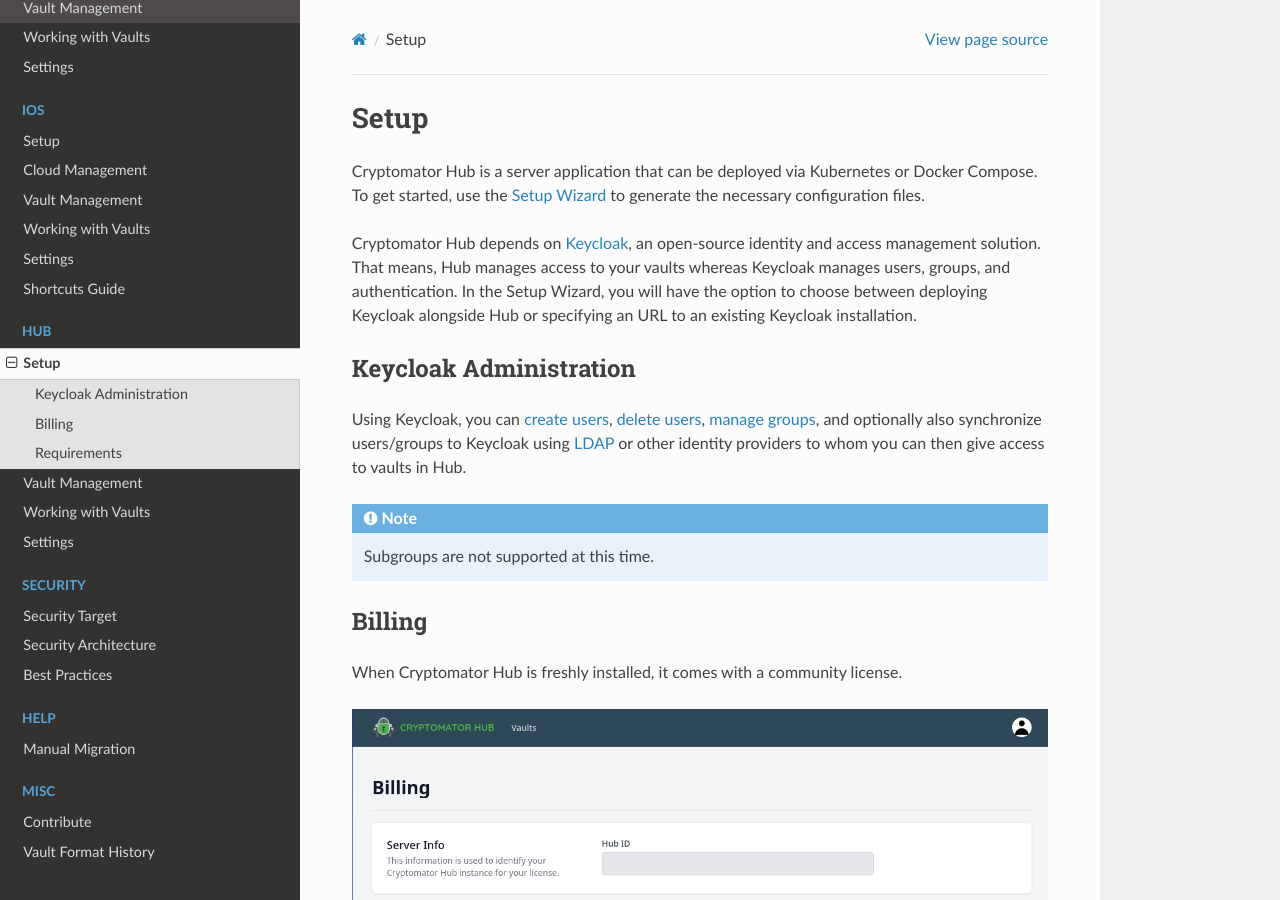
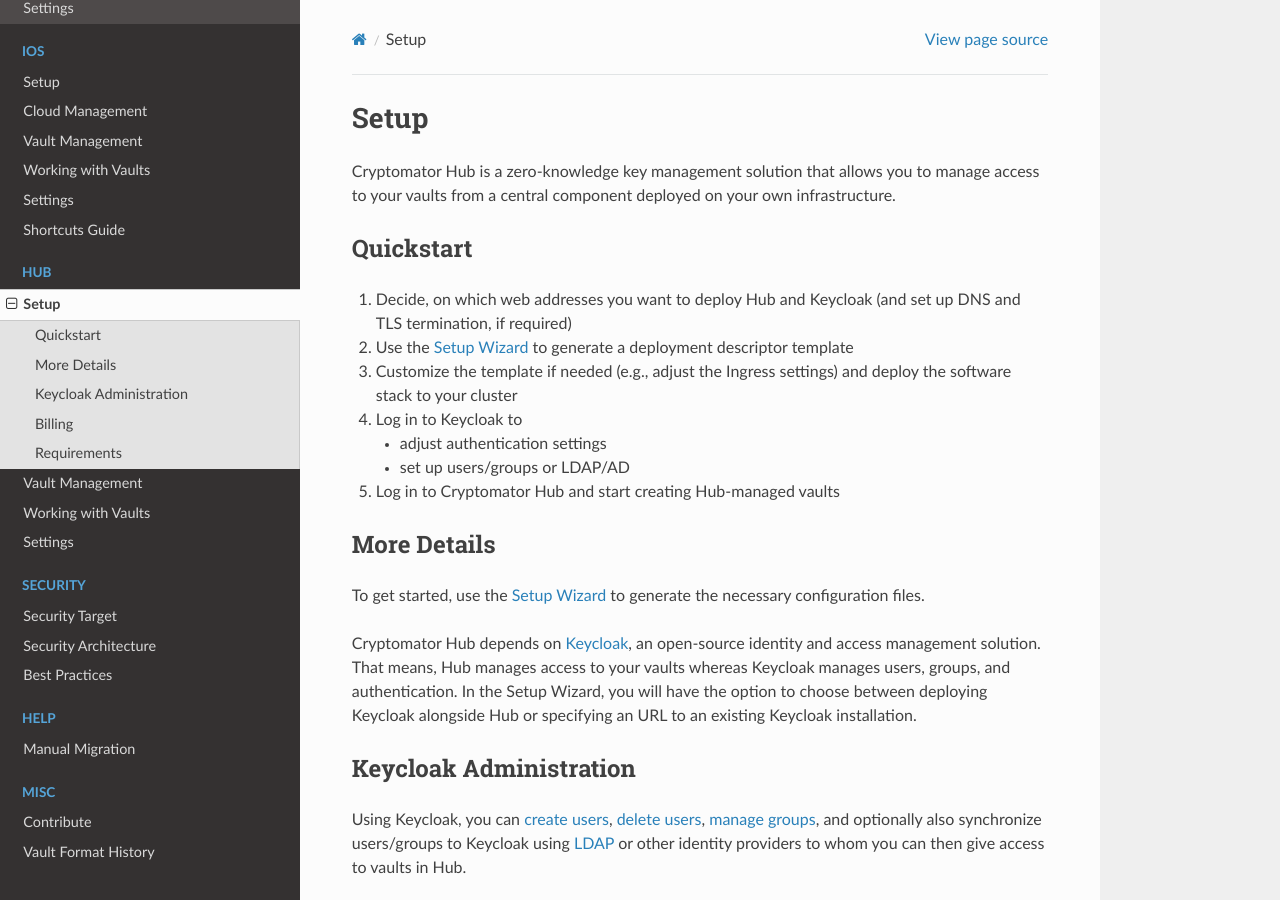
Before and after one commit to cryptomator/docs, a Sphinx documentation site: the page built from source/hub/setup.rst, in a window 1280 px wide and 900 px high. Built offline with Sphinx 7.4.7 and the Read the Docs theme 2.0.0, drawn with Linux system fonts in a browser that asks for light colours.

Commit message:
Update setup.rst (#32)
* Update setup.rst

added quickstart

* updated hub setup

Co-authored-by: Tobias Hagemann <tobias.hagemann@skymatic.de>

```diff
--- a/source/hub/setup.rst
+++ b/source/hub/setup.rst
@@ -3,7 +3,28 @@
 Setup
 =====
 
-Cryptomator Hub is a server application that can be deployed via Kubernetes or Docker Compose. To get started, use the `Setup Wizard <https://cryptomator.org/hub/setup/>`_ to generate the necessary configuration files.
+Cryptomator Hub is a zero-knowledge key management solution that allows you to manage access to your vaults from a central component deployed on your own infrastructure.
+
+Quickstart
+----------
+
+#. Decide, on which web addresses you want to deploy Hub and Keycloak (and set up DNS and TLS termination, if required)
+
+#. Use the `Setup Wizard <https://cryptomator.org/hub/setup/>`_ to generate a deployment descriptor template
+
+#. Customize the template if needed (e.g., adjust the Ingress settings) and deploy the software stack to your cluster
+
+#. Log in to Keycloak to
+
+   * adjust authentication settings
+   * set up users/groups or LDAP/AD
+
+#. Log in to Cryptomator Hub and start creating Hub-managed vaults
+
+More Details
+------------
+
+To get started, use the `Setup Wizard <https://cryptomator.org/hub/setup/>`_ to generate the necessary configuration files.
 
 Cryptomator Hub depends on `Keycloak <https://www.keycloak.org/>`_, an open-source identity and access management solution. That means, Hub manages access to your vaults whereas Keycloak manages users, groups, and authentication. In the Setup Wizard, you will have the option to choose between deploying Keycloak alongside Hub or specifying an URL to an existing Keycloak installation.
 
```
